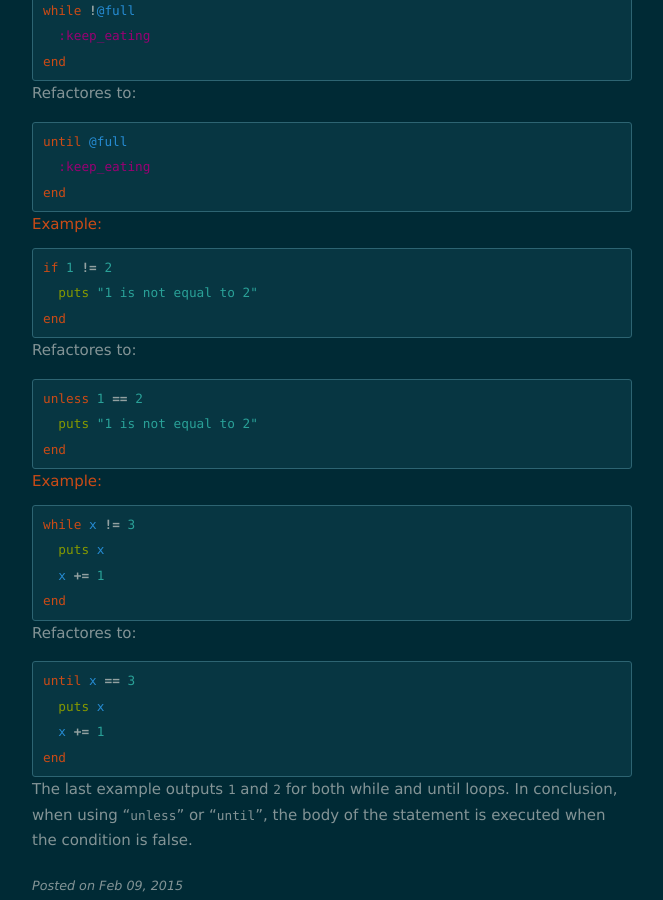
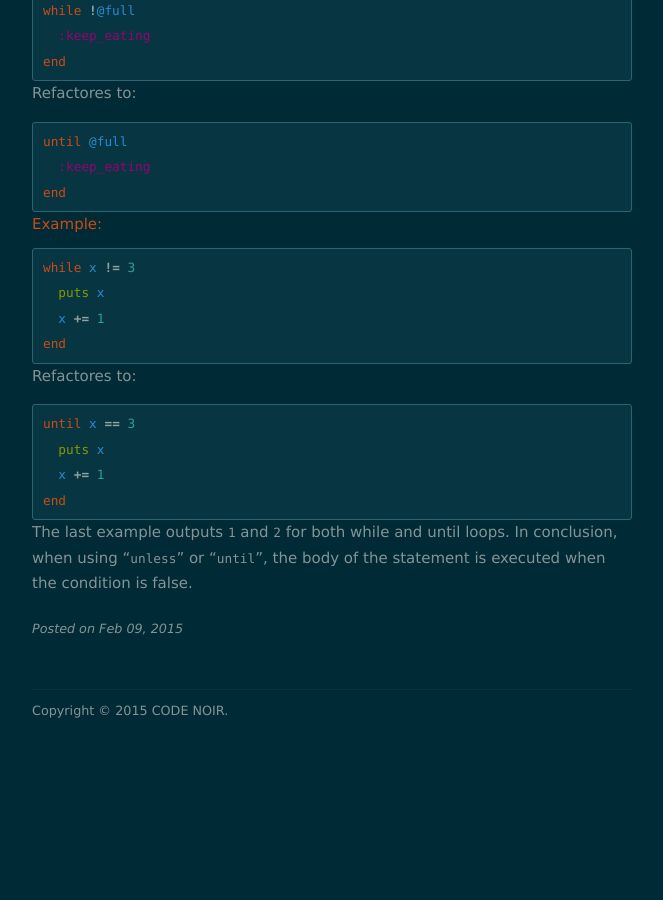
Before and after one commit to lezoudali/lezoudali.github.io, a Jekyll site: the page built from _posts/2015-02-09-rubyist-one.markdown, in a window 1280 px wide and 900 px high, scrolled down 1045 px. Shown: the whole window, without its empty margins (308-971 px from the left). Built offline with Jekyll 4.4.1, drawn with Linux system fonts in a browser that asks for light colours; nearby versions of some CDN libraries; after the commit the page ends 1787 px from its top, so only the background shows below that.

Commit message:
rubyist part one

```diff
--- a/_posts/2015-02-09-rubyist-one.markdown
+++ b/_posts/2015-02-09-rubyist-one.markdown
@@ -58,22 +58,6 @@ end
 ##Example:
 
 {% highlight ruby %}
-if 1 != 2
-  puts "1 is not equal to 2"
-end
-{% endhighlight %}
-
-Refactores to:
-
-{% highlight ruby %}
-unless 1 == 2
-  puts "1 is not equal to 2"
-end
-{% endhighlight %}
-
-##Example:
-
-{% highlight ruby %}
 while x != 3
   puts x
   x += 1
```
